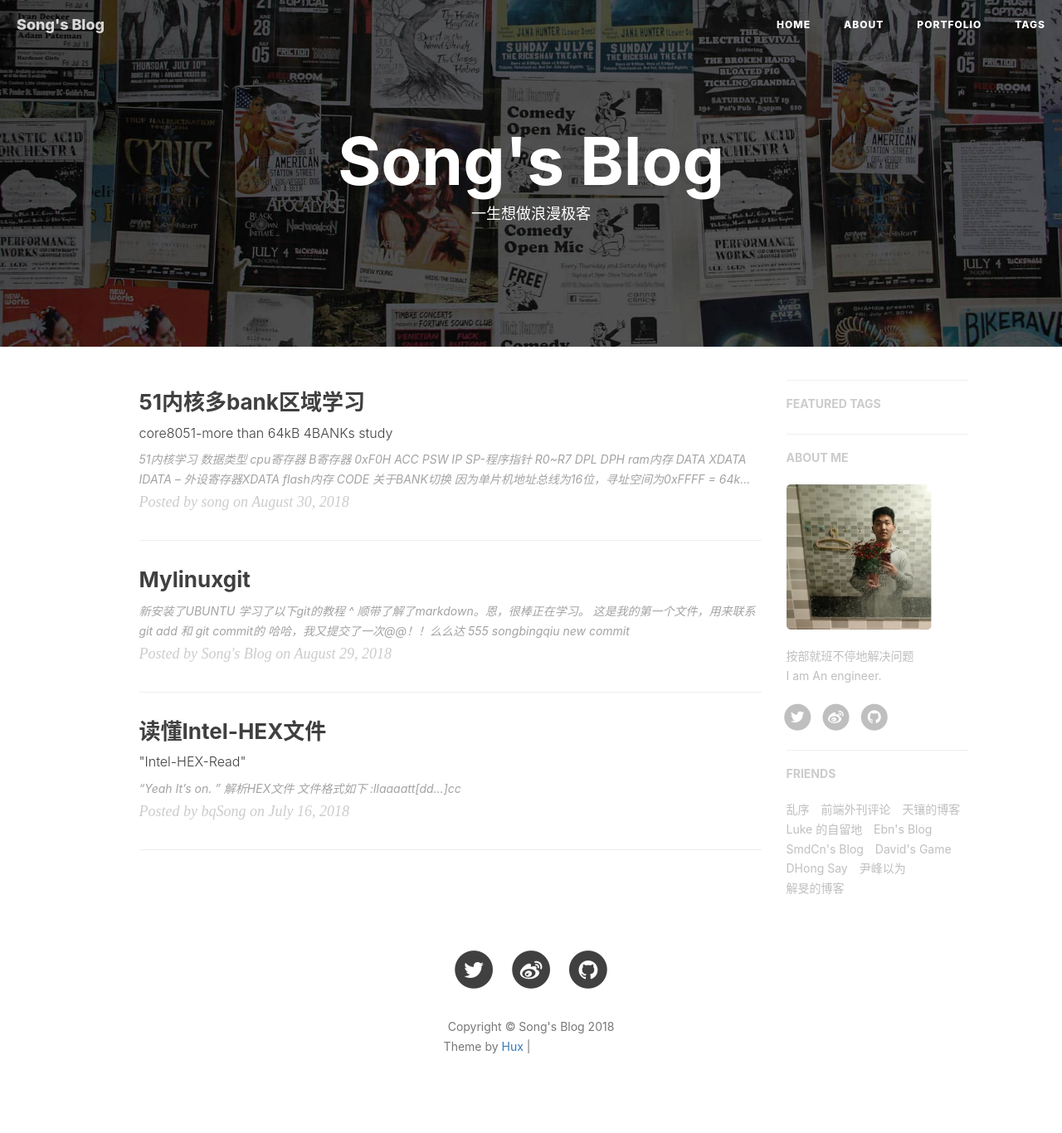
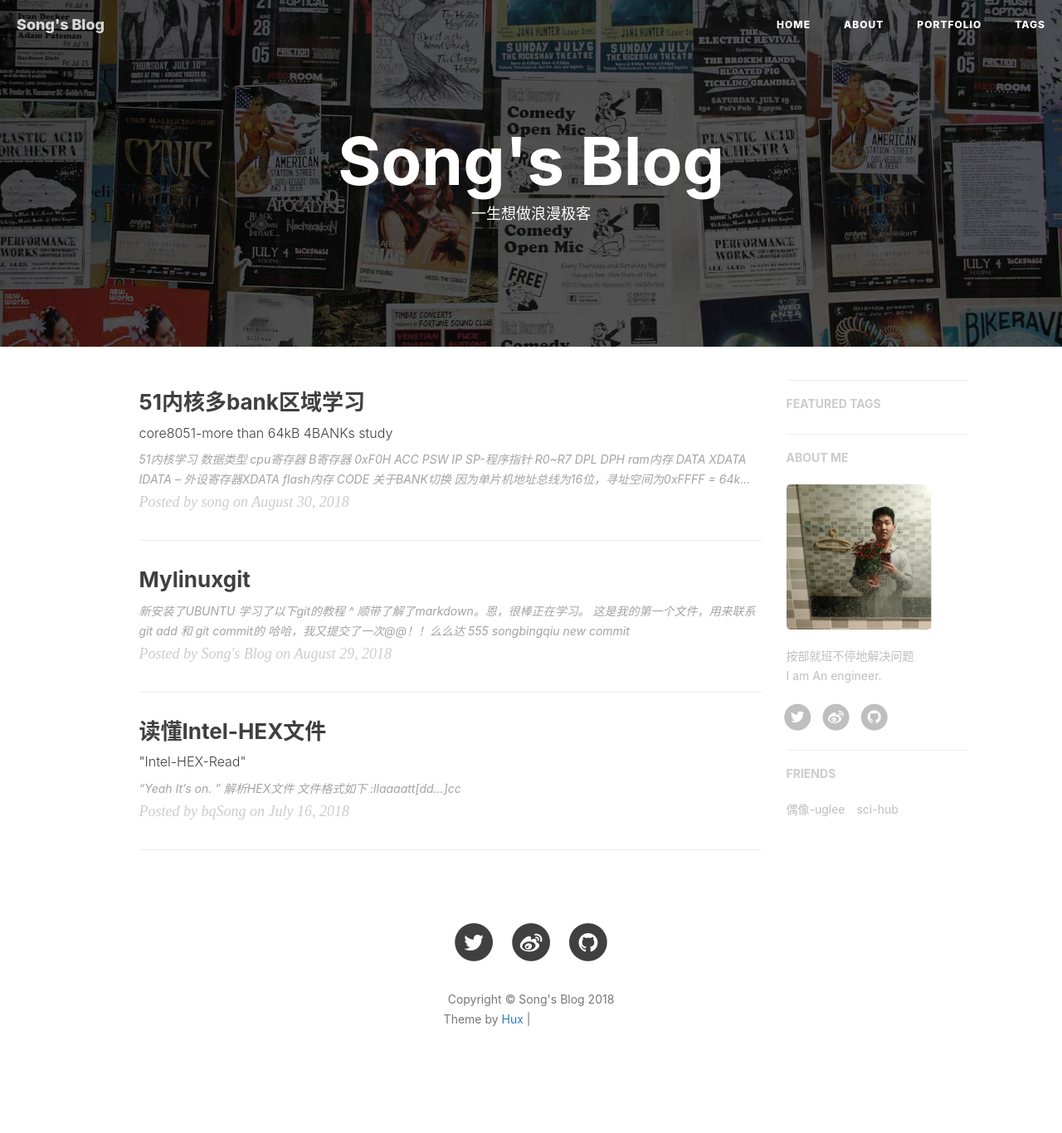
Before and after one commit to songlafk/songlafk.github.io, a Jekyll site: the page built from index.html, in a window 1280 px wide. Shown: the whole page at 83% size. Built offline with Jekyll 4.4.1, drawn with Linux system fonts in a browser that asks for light colours; nearby versions of some CDN libraries; the list of posts is cut into pages by our own code; comment, search, counter and statistics services are not loaded; after the commit the page ends 1333 px from its top, so only the background shows below that; grey boxes are pictures that could not be loaded.

Commit message:
git push

```diff
--- a/_config.yml
+++ b/_config.yml
@@ -2,10 +2,10 @@
 title: Song's Blog
 SEOTitle: 宋 | songlafk-Blog
 header-img: img/home-bg.jpg
-email: huxpro@gmail.com
+email: songlafk@qq.com
 description: "我的博客，我是小宋|songlafk"
 keyword: "控制系统，MCU，单片机，feedback，EE，模拟电路，stm32，arm，cortex-M"
-url: "https://huangxuan.me"              # your host, for absolute URL
+url: "https://www.ashesoftime.xyz"              # your host, for absolute URL
 baseurl: ""                             # for example, '/blog' if your blog hosted on 'host/blog'
 
 
@@ -91,34 +91,10 @@ friends: [
     #     title: "Su",
     #     href: "http://su.gallery/"
     # },{
-        title: "乱序",
-        href: "http://mida.re/"
+        title: "偶像-uglee",
+        href: "https://weibo.com/uglee?refer_flag=1001030001_&nick=%E6%9C%89%E4%B8%AA%E6%A2%A8UGlee"
     },{
-        title: "前端外刊评论",
-        href: "http://qianduan.guru/"
-    },{
-        title: "天镶的博客",
-        href: "http://lingyu.wang/"
-    },{
-        title: "Luke 的自留地",
-        href: "http://hmqk1995.github.io"
-    },{
-        title: "Ebn's Blog",
-        href: "http://ebnbin.com/"
-    },{
-        title: "SmdCn's Blog",
-        href: "http://blog.smdcn.net"
-    },{
-        title: "David's Game",
-        href: "https://www.ruoyaowu.com/"
-    },{
-        title: "DHong Say",
-        href: "http://dhong.co"
-    },{
-        title: "尹峰以为",
-        href: "http://ingf.github.io/"
-    },{
-        title: "解旻的博客",
-        href: "http://xieminis.me/"
+        title: "sci-hub",
+        href: "http://www.sci-hub.cc"
     }
 ]
```
Also changed, not shown: README.zh.md (+1 -46 lines).
